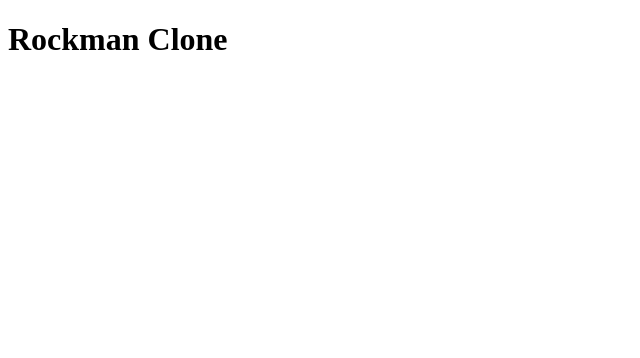
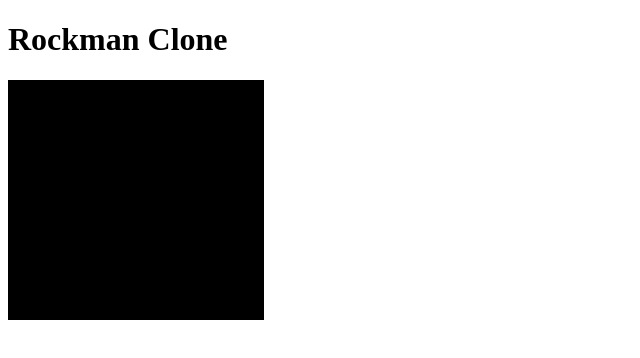
Before and after one commit to jimmyis/rockman-clone, a plain HTML site: page index.html in a window 1280 px wide. Shown: the whole page, without its empty margins (0-640 px from the left). Drawn offline with Linux system fonts and the light colour scheme.

Commit message:
Added game screen with NES standard display resolution.

```diff
--- a/index.html
+++ b/index.html
@@ -2,8 +2,13 @@
 <html>
   <head>
     <title>Rockman Clone (Study Project)</title>
+    <link rel="stylesheet" href="main.css" />
   </head>
+  <noscript>You must enable JavaScript to run this game.</noscript>
   <body>
     <h1>Rockman Clone</h1>
+    <div id="game-screen">
+
+    </div>
   </body>
 </html>
--- /dev/null
+++ b/main.css
@@ -0,0 +1,5 @@
+#game-screen {
+  width: 256px;
+  height: 240px;
+  background: black;
+}
```
